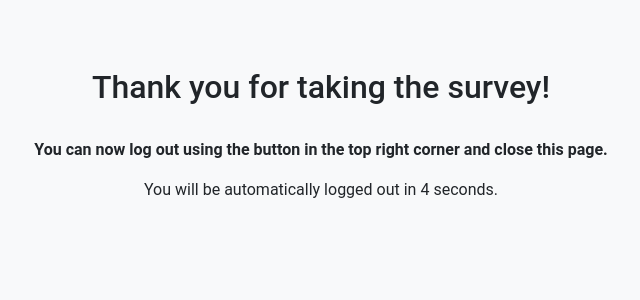
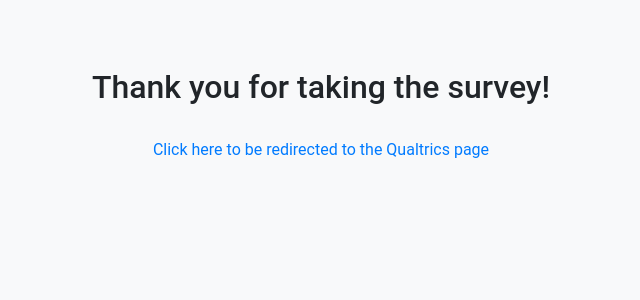
Before and after one commit to lucas-bs/thesis-survey, a Flask app: page /end in a window 1280 px wide. Shown: the part 56-356 px from the top of the page, without its empty margins (319-959 px from the left). Run offline with Flask 3, Linux system fonts and the light colour scheme; a user stored in the database is signed in; some libraries are stand-ins or nearby versions.

Commit message:
Update final1.html

```diff
--- a/gpt/templates/final1.html
+++ b/gpt/templates/final1.html
@@ -19,6 +19,12 @@
                 </div>
             </div>
             <br>
+            <div class="col-12 d-flex justify-content-center">
+                <p>
+                    <a href="{{ url_for('qualtrics') }}">Click here to be redirected to the Qualtrics page</a>
+                </p>
+            </div>
+            <!--
             <div class="row justify-content-center">
                 <p>
                     <b>You can now log out using the button in the top right corner and close this page.</b>
@@ -27,6 +33,7 @@
                     You will be automatically logged out in <span id="countdown">10</span> seconds.
                 </p>
             </div>
+            -->
         </div>
     </div>
 </div>
```
